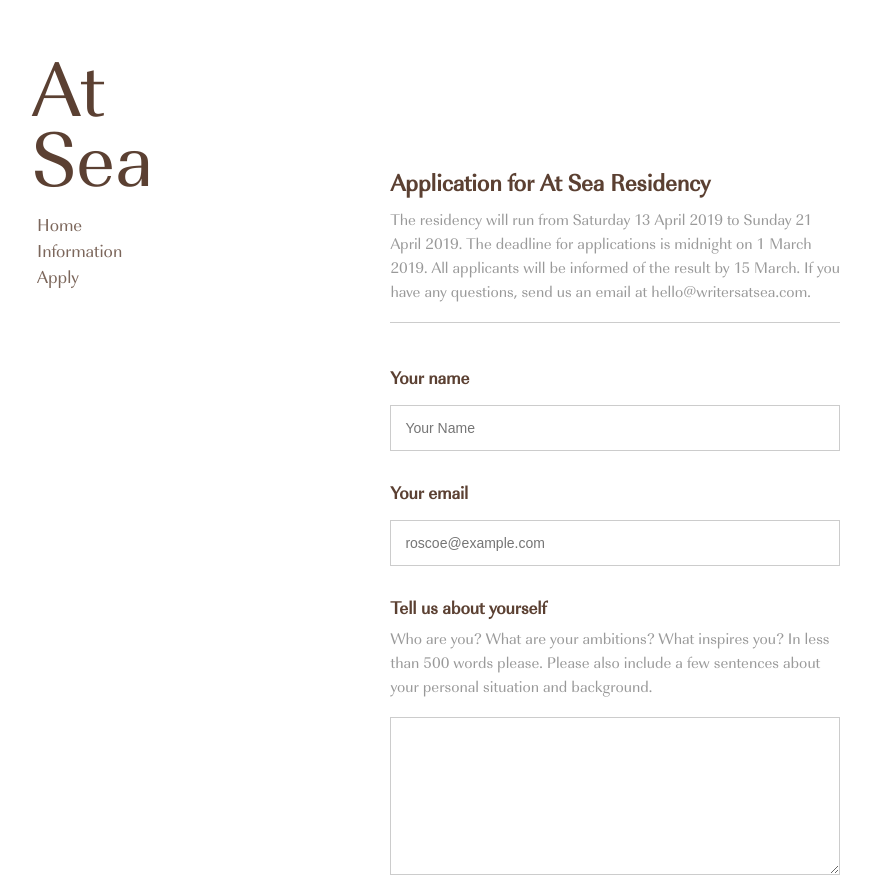
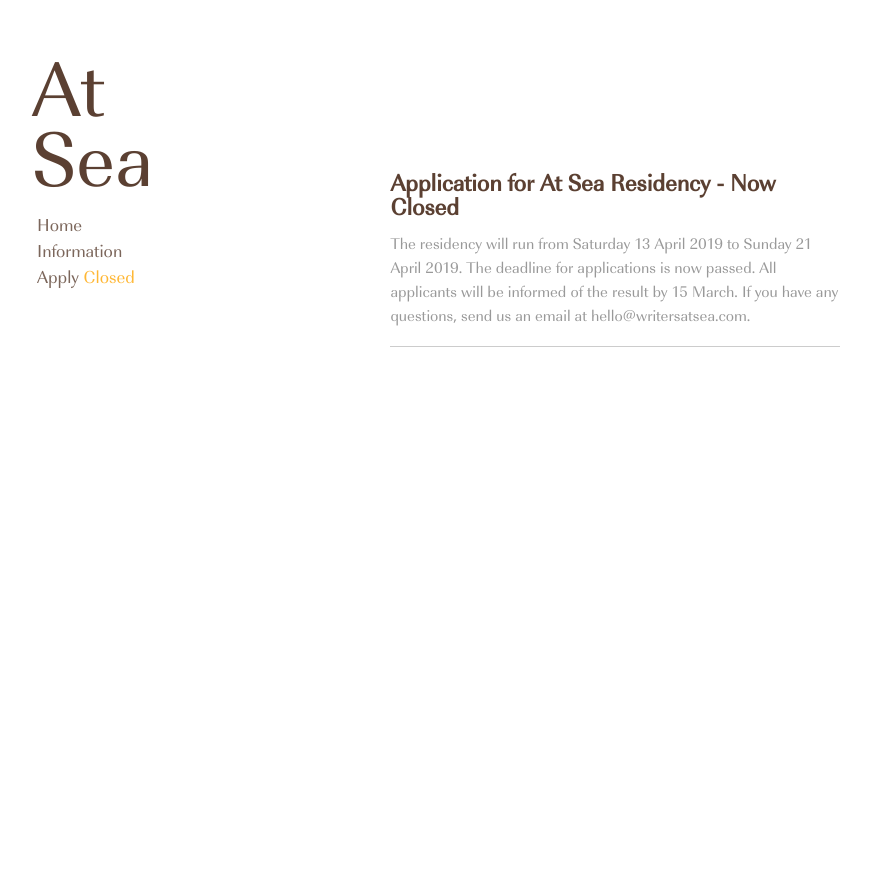
Before and after one commit to ryanhbowman/writersatsea, a website: page apply.html in a window 1280 px wide. Shown: the top 878 px of the page, without its empty margins (32-903 px from the left). After the commit the page ends 800 px from the top, so only its background shows below. Drawn offline with nearby package versions, Linux system fonts and the light colour scheme; a script that the page names is missing.

Commit message:
closed again

```diff
--- a/apply.html
+++ b/apply.html
@@ -51,7 +51,7 @@
         <nav class="one">
           <a href="index.html">Home</a><Br/>
           <a href="information.html">Information</a><Br/>
-          <a href="apply.html">Apply</a>
+          <a href="apply.html">Apply <span style="color:orange">Closed</span></a>
         </nav>
     </header>
     <div class="flex main">
@@ -59,13 +59,13 @@
       <div class="three">
         <div class="text-block">
             <div class="lined">
-              <h2>Application for At Sea Residency</h2>
+              <h2>Application for At Sea Residency - Now Closed</h2>
               <p class="light">
-                The residency will run from Saturday 13 April 2019 to Sunday 21 April 2019. The deadline for applications is midnight on 1 March 2019.
+                The residency will run from Saturday 13 April 2019 to Sunday 21 April 2019. The deadline for applications is now passed.
                 All applicants will be informed of the result by 15 March. If you have any questions, send us an email at hello@writersatsea.com.
               </p>
             </div>
-            <form accept-charset="UTF-8" action="https://usebasin.com/f/fcb1a87225e5" enctype="multipart/form-data" method="POST">
+            <!-- <form accept-charset="UTF-8" action="https://usebasin.com/f/fcb1a87225e5" enctype="multipart/form-data" method="POST">
               <label for="name"><h3>Your name</h3></label>
               <input id="name" type="text" name="name" placeholder="Your Name" /  >
 
@@ -98,7 +98,7 @@
               <button type="submit">Submit</button>
 
 
-            </form>
+            </form> -->
         </div>
       </div>
 
```
Also changed, not shown: index.html (+2 -2 lines), information.html (+1 -1 lines).
